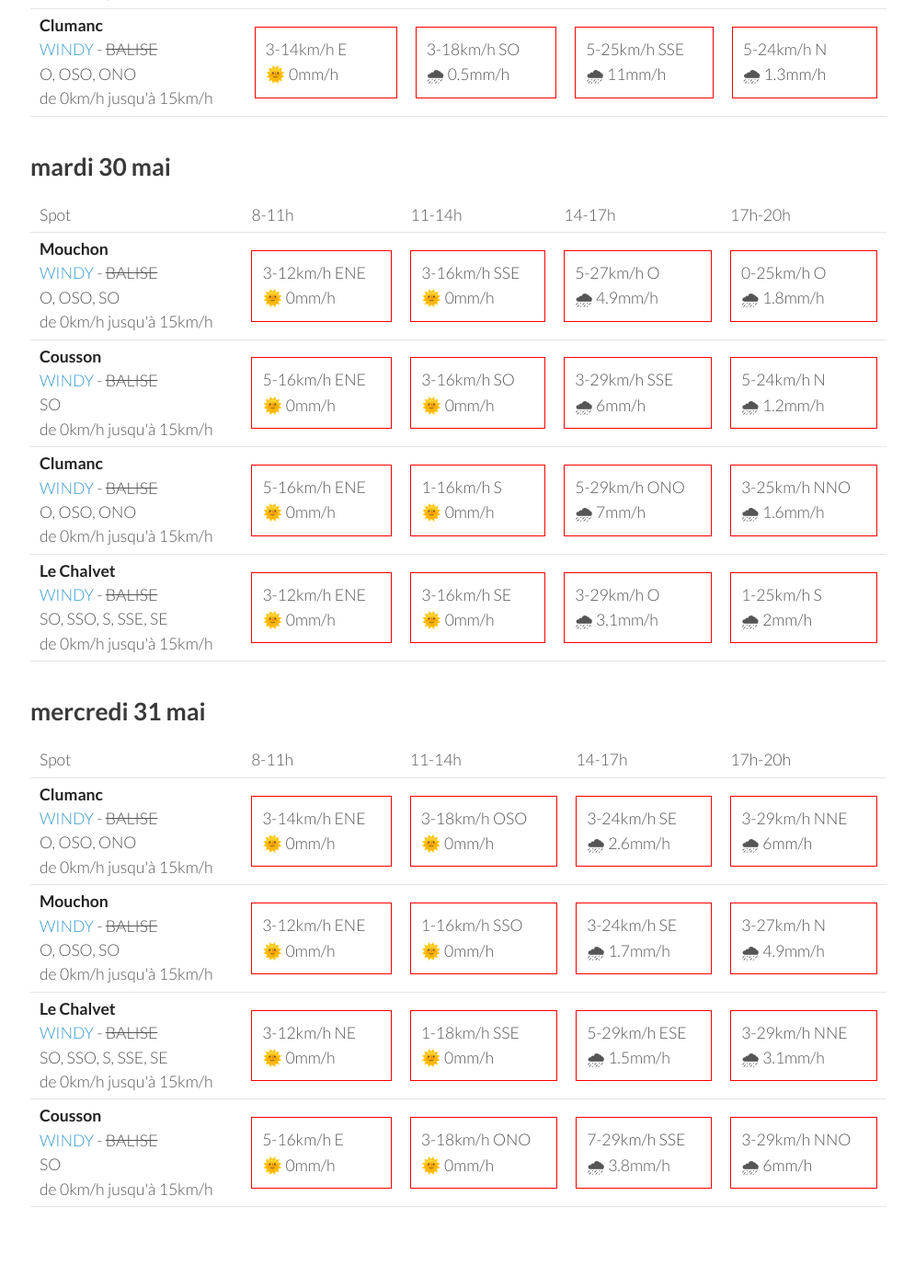
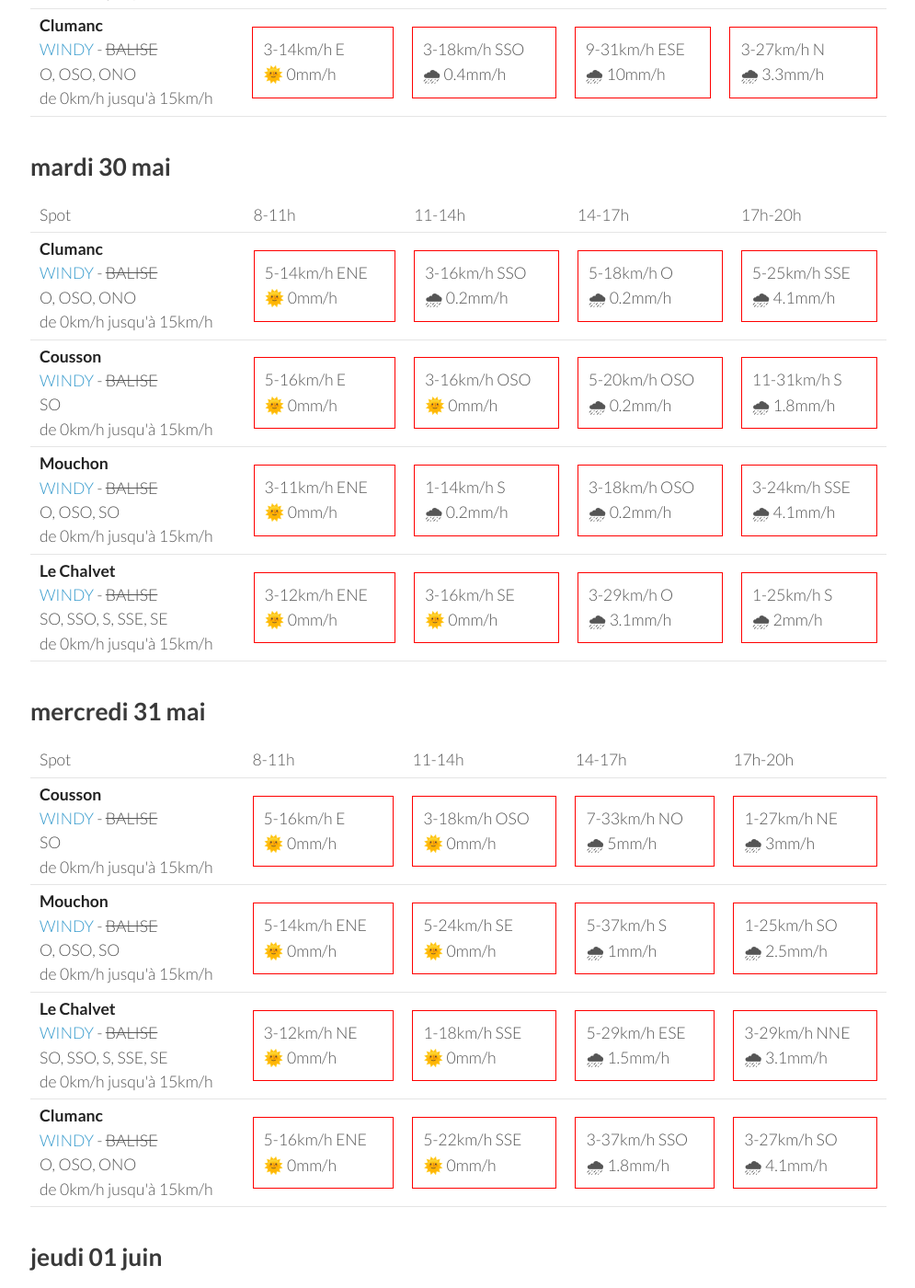
Before and after one commit to parapente-dans-le-nord/parapente-dans-le-nord.github.io, a Jekyll site: the page built from saint_andre.markdown, in a window 1280 px wide and 1400 px high, scrolled down 1892 px. Shown: the whole window at 92% size, without its empty margins (25-1020 px from the left). Built offline with Jekyll 4.4.1, drawn with Linux system fonts in a browser that asks for light colours; some of the changed text lies outside the part shown.

Commit message:
update index.markdown

```diff
--- a/saint_andre.markdown
+++ b/saint_andre.markdown
@@ -136,10 +136,10 @@ page mise à jour le samedi 27 mai 06:36
 <tr>
         <td><strong>Cousson</strong><br><a href="https://windy.com/44.054/6.240?43.940,6.241,10,m:eSAaglz">WINDY</a> - <span class="no-balise"> BALISE </span><br> <span class="vent-favorable">SO</span><br><span class="force-vent">de 0km/h jusqu'à 15km/h</span> </td>
 
-            <td><div class="not-flyable"><p>5-16km/h E</p><p>🌞 0mm/h</p></div></td>
-            <td><div class="not-flyable"><p>3-16km/h SO</p><p>🌧 0.6mm/h</p></div></td>
-            <td><div class="not-flyable"><p>5-25km/h ESE</p><p>🌧 9mm/h</p></div></td>
-            <td><div class="not-flyable"><p>3-20km/h NNE</p><p>🌧 1.5mm/h</p></div></td>
+            <td><div class="not-flyable"><p>5-14km/h E</p><p>🌞 0mm/h</p></div></td>
+            <td><div class="not-flyable"><p>3-16km/h OSO</p><p>🌧 0.4mm/h</p></div></td>
+            <td><div class="not-flyable"><p>9-27km/h SE</p><p>🌧 8mm/h</p></div></td>
+            <td><div class="not-flyable"><p>1-25km/h NNE</p><p>🌧 3.1mm/h</p></div></td>
 
 
     </tr>
@@ -156,10 +156,10 @@ page mise à jour le samedi 27 mai 06:36
 <tr>
         <td><strong>Mouchon</strong><br><a href="https://windy.com/43.992/6.424?43.878,6.425,10,m:eSuaglR">WINDY</a> - <span class="no-balise"> BALISE </span><br> <span class="vent-favorable">O, OSO, SO</span><br><span class="force-vent">de 0km/h jusqu'à 15km/h</span> </td>
 
-            <td><div class="not-flyable"><p>3-11km/h E</p><p>🌞 0mm/h</p></div></td>
-            <td><div class="not-flyable"><p>3-16km/h SSO</p><p>🌧 0.5mm/h</p></div></td>
-            <td><div class="not-flyable"><p>5-25km/h SSE</p><p>🌧 10mm/h</p></div></td>
-            <td><div class="not-flyable"><p>7-22km/h N</p><p>🌧 1.3mm/h</p></div></td>
+            <td><div class="not-flyable"><p>3-12km/h E</p><p>🌞 0mm/h</p></div></td>
+            <td><div class="not-flyable"><p>3-16km/h S</p><p>🌧 0.4mm/h</p></div></td>
+            <td><div class="not-flyable"><p>7-29km/h E</p><p>🌧 9mm/h</p></div></td>
+            <td><div class="not-flyable"><p>3-24km/h NNO</p><p>🌧 3mm/h</p></div></td>
 
 
     </tr>
@@ -167,9 +167,9 @@ page mise à jour le samedi 27 mai 06:36
         <td><strong>Clumanc</strong><br><a href="https://windy.com/44.027/6.402?43.914,6.403,10,m:eSxaglP">WINDY</a> - <span class="no-balise"> BALISE </span><br> <span class="vent-favorable">O, OSO, ONO</span><br><span class="force-vent">de 0km/h jusqu'à 15km/h</span> </td>
 
             <td><div class="not-flyable"><p>3-14km/h E</p><p>🌞 0mm/h</p></div></td>
-            <td><div class="not-flyable"><p>3-18km/h SO</p><p>🌧 0.5mm/h</p></div></td>
-            <td><div class="not-flyable"><p>5-25km/h SSE</p><p>🌧 11mm/h</p></div></td>
-            <td><div class="not-flyable"><p>5-24km/h N</p><p>🌧 1.3mm/h</p></div></td>
+            <td><div class="not-flyable"><p>3-18km/h SSO</p><p>🌧 0.4mm/h</p></div></td>
+            <td><div class="not-flyable"><p>9-31km/h ESE</p><p>🌧 10mm/h</p></div></td>
+            <td><div class="not-flyable"><p>3-27km/h N</p><p>🌧 3.3mm/h</p></div></td>
 
 
     </tr>
@@ -190,32 +190,32 @@ page mise à jour le samedi 27 mai 06:36
       <td>17h-20h</td>
     </tr>
 <tr>
-        <td><strong>Mouchon</strong><br><a href="https://windy.com/43.992/6.424?43.878,6.425,10,m:eSuaglR">WINDY</a> - <span class="no-balise"> BALISE </span><br> <span class="vent-favorable">O, OSO, SO</span><br><span class="force-vent">de 0km/h jusqu'à 15km/h</span> </td>
+        <td><strong>Clumanc</strong><br><a href="https://windy.com/44.027/6.402?43.914,6.403,10,m:eSxaglP">WINDY</a> - <span class="no-balise"> BALISE </span><br> <span class="vent-favorable">O, OSO, ONO</span><br><span class="force-vent">de 0km/h jusqu'à 15km/h</span> </td>
 
-            <td><div class="not-flyable"><p>3-12km/h ENE</p><p>🌞 0mm/h</p></div></td>
-            <td><div class="not-flyable"><p>3-16km/h SSE</p><p>🌞 0mm/h</p></div></td>
-            <td><div class="not-flyable"><p>5-27km/h O</p><p>🌧 4.9mm/h</p></div></td>
-            <td><div class="not-flyable"><p>0-25km/h O</p><p>🌧 1.8mm/h</p></div></td>
+            <td><div class="not-flyable"><p>5-14km/h ENE</p><p>🌞 0mm/h</p></div></td>
+            <td><div class="not-flyable"><p>3-16km/h SSO</p><p>🌧 0.2mm/h</p></div></td>
+            <td><div class="not-flyable"><p>5-18km/h O</p><p>🌧 0.2mm/h</p></div></td>
+            <td><div class="not-flyable"><p>5-25km/h SSE</p><p>🌧 4.1mm/h</p></div></td>
 
 
     </tr>
 <tr>
         <td><strong>Cousson</strong><br><a href="https://windy.com/44.054/6.240?43.940,6.241,10,m:eSAaglz">WINDY</a> - <span class="no-balise"> BALISE </span><br> <span class="vent-favorable">SO</span><br><span class="force-vent">de 0km/h jusqu'à 15km/h</span> </td>
 
-            <td><div class="not-flyable"><p>5-16km/h ENE</p><p>🌞 0mm/h</p></div></td>
-            <td><div class="not-flyable"><p>3-16km/h SO</p><p>🌞 0mm/h</p></div></td>
-            <td><div class="not-flyable"><p>3-29km/h SSE</p><p>🌧 6mm/h</p></div></td>
-            <td><div class="not-flyable"><p>5-24km/h N</p><p>🌧 1.2mm/h</p></div></td>
+            <td><div class="not-flyable"><p>5-16km/h E</p><p>🌞 0mm/h</p></div></td>
+            <td><div class="not-flyable"><p>3-16km/h OSO</p><p>🌞 0mm/h</p></div></td>
+            <td><div class="not-flyable"><p>5-20km/h OSO</p><p>🌧 0.2mm/h</p></div></td>
+            <td><div class="not-flyable"><p>11-31km/h S</p><p>🌧 1.8mm/h</p></div></td>
 
 
     </tr>
 <tr>
-        <td><strong>Clumanc</strong><br><a href="https://windy.com/44.027/6.402?43.914,6.403,10,m:eSxaglP">WINDY</a> - <span class="no-balise"> BALISE </span><br> <span class="vent-favorable">O, OSO, ONO</span><br><span class="force-vent">de 0km/h jusqu'à 15km/h</span> </td>
+        <td><strong>Mouchon</strong><br><a href="https://windy.com/43.992/6.424?43.878,6.425,10,m:eSuaglR">WINDY</a> - <span class="no-balise"> BALISE </span><br> <span class="vent-favorable">O, OSO, SO</span><br><span class="force-vent">de 0km/h jusqu'à 15km/h</span> </td>
 
-            <td><div class="not-flyable"><p>5-16km/h ENE</p><p>🌞 0mm/h</p></div></td>
-            <td><div class="not-flyable"><p>1-16km/h S</p><p>🌞 0mm/h</p></div></td>
-            <td><div class="not-flyable"><p>5-29km/h ONO</p><p>🌧 7mm/h</p></div></td>
-            <td><div class="not-flyable"><p>3-25km/h NNO</p><p>🌧 1.6mm/h</p></div></td>
+            <td><div class="not-flyable"><p>3-11km/h ENE</p><p>🌞 0mm/h</p></div></td>
+            <td><div class="not-flyable"><p>1-14km/h S</p><p>🌧 0.2mm/h</p></div></td>
+            <td><div class="not-flyable"><p>3-18km/h OSO</p><p>🌧 0.2mm/h</p></div></td>
+            <td><div class="not-flyable"><p>3-24km/h SSE</p><p>🌧 4.1mm/h</p></div></td>
 
 
     </tr>
@@ -246,22 +246,22 @@ page mise à jour le samedi 27 mai 06:36
       <td>17h-20h</td>
     </tr>
 <tr>
-        <td><strong>Clumanc</strong><br><a href="https://windy.com/44.027/6.402?43.914,6.403,10,m:eSxaglP">WINDY</a> - <span class="no-balise"> BALISE </span><br> <span class="vent-favorable">O, OSO, ONO</span><br><span class="force-vent">de 0km/h jusqu'à 15km/h</span> </td>
+        <td><strong>Cousson</strong><br><a href="https://windy.com/44.054/6.240?43.940,6.241,10,m:eSAaglz">WINDY</a> - <span class="no-balise"> BALISE </span><br> <span class="vent-favorable">SO</span><br><span class="force-vent">de 0km/h jusqu'à 15km/h</span> </td>
 
-            <td><div class="not-flyable"><p>3-14km/h ENE</p><p>🌞 0mm/h</p></div></td>
+            <td><div class="not-flyable"><p>5-16km/h E</p><p>🌞 0mm/h</p></div></td>
             <td><div class="not-flyable"><p>3-18km/h OSO</p><p>🌞 0mm/h</p></div></td>
-            <td><div class="not-flyable"><p>3-24km/h SE</p><p>🌧 2.6mm/h</p></div></td>
-            <td><div class="not-flyable"><p>3-29km/h NNE</p><p>🌧 6mm/h</p></div></td>
+            <td><div class="not-flyable"><p>7-33km/h NO</p><p>🌧 5mm/h</p></div></td>
+            <td><div class="not-flyable"><p>1-27km/h NE</p><p>🌧 3mm/h</p></div></td>
 
 
     </tr>
 <tr>
         <td><strong>Mouchon</strong><br><a href="https://windy.com/43.992/6.424?43.878,6.425,10,m:eSuaglR">WINDY</a> - <span class="no-balise"> BALISE </span><br> <span class="vent-favorable">O, OSO, SO</span><br><span class="force-vent">de 0km/h jusqu'à 15km/h</span> </td>
 
-            <td><div class="not-flyable"><p>3-12km/h ENE</p><p>🌞 0mm/h</p></div></td>
-            <td><div class="not-flyable"><p>1-16km/h SSO</p><p>🌞 0mm/h</p></div></td>
-            <td><div class="not-flyable"><p>3-24km/h SE</p><p>🌧 1.7mm/h</p></div></td>
-            <td><div class="not-flyable"><p>3-27km/h N</p><p>🌧 4.9mm/h</p></div></td>
+            <td><div class="not-flyable"><p>5-14km/h ENE</p><p>🌞 0mm/h</p></div></td>
+            <td><div class="not-flyable"><p>5-24km/h SE</p><p>🌞 0mm/h</p></div></td>
+            <td><div class="not-flyable"><p>5-37km/h S</p><p>🌧 1mm/h</p></div></td>
+            <td><div class="not-flyable"><p>1-25km/h SO</p><p>🌧 2.5mm/h</p></div></td>
 
 
     </tr>
@@ -276,12 +276,12 @@ page mise à jour le samedi 27 mai 06:36
 
     </tr>
 <tr>
-        <td><strong>Cousson</strong><br><a href="https://windy.com/44.054/6.240?43.940,6.241,10,m:eSAaglz">WINDY</a> - <span class="no-balise"> BALISE </span><br> <span class="vent-favorable">SO</span><br><span class="force-vent">de 0km/h jusqu'à 15km/h</span> </td>
+        <td><strong>Clumanc</strong><br><a href="https://windy.com/44.027/6.402?43.914,6.403,10,m:eSxaglP">WINDY</a> - <span class="no-balise"> BALISE </span><br> <span class="vent-favorable">O, OSO, ONO</span><br><span class="force-vent">de 0km/h jusqu'à 15km/h</span> </td>
 
-            <td><div class="not-flyable"><p>5-16km/h E</p><p>🌞 0mm/h</p></div></td>
-            <td><div class="not-flyable"><p>3-18km/h ONO</p><p>🌞 0mm/h</p></div></td>
-            <td><div class="not-flyable"><p>7-29km/h SSE</p><p>🌧 3.8mm/h</p></div></td>
-            <td><div class="not-flyable"><p>3-29km/h NNO</p><p>🌧 6mm/h</p></div></td>
+            <td><div class="not-flyable"><p>5-16km/h ENE</p><p>🌞 0mm/h</p></div></td>
+            <td><div class="not-flyable"><p>5-22km/h SSE</p><p>🌞 0mm/h</p></div></td>
+            <td><div class="not-flyable"><p>3-37km/h SSO</p><p>🌧 1.8mm/h</p></div></td>
+            <td><div class="not-flyable"><p>3-27km/h SO</p><p>🌧 4.1mm/h</p></div></td>
 
 
     </tr>
@@ -289,3 +289,49 @@ page mise à jour le samedi 27 mai 06:36
 </tbody>
 </table>
 {:/}
+## jeudi 01 juin
+
+{::nomarkdown}
+<table>
+  <tbody>
+    <tr>
+      <td>Spot</td>
+      <td>8-11h</td>
+      <td>11-14h</td>
+      <td>14-17h</td>
+      <td>17h-20h</td>
+    </tr>
+<tr>
+        <td><strong>Cousson</strong><br><a href="https://windy.com/44.054/6.240?43.940,6.241,10,m:eSAaglz">WINDY</a> - <span class="no-balise"> BALISE </span><br> <span class="vent-favorable">SO</span><br><span class="force-vent">de 0km/h jusqu'à 15km/h</span> </td>
+
+            <td><div class="not-flyable"><p>5-16km/h E</p><p>🌞 0mm/h</p></div></td>
+            <td><div class="not-flyable"><p>3-16km/h SO</p><p>🌞 0mm/h</p></div></td>
+            <td><div class="not-flyable"><p>5-24km/h SO</p><p>🌞 0mm/h</p></div></td>
+            <td><div class="not-flyable"><p>5-27km/h ENE</p><p>🌧 7mm/h</p></div></td>
+
+
+    </tr>
+<tr>
+        <td><strong>Mouchon</strong><br><a href="https://windy.com/43.992/6.424?43.878,6.425,10,m:eSuaglR">WINDY</a> - <span class="no-balise"> BALISE </span><br> <span class="vent-favorable">O, OSO, SO</span><br><span class="force-vent">de 0km/h jusqu'à 15km/h</span> </td>
+
+            <td><div class="not-flyable"><p>3-12km/h E</p><p>🌞 0mm/h</p></div></td>
+            <td><div class="not-flyable"><p>5-18km/h SSE</p><p>🌧 0.2mm/h</p></div></td>
+            <td><div class="not-flyable"><p>3-20km/h SSE</p><p>🌧 0.4mm/h</p></div></td>
+            <td><div class="not-flyable"><p>7-27km/h NO</p><p>🌧 1.5mm/h</p></div></td>
+
+
+    </tr>
+<tr>
+        <td><strong>Clumanc</strong><br><a href="https://windy.com/44.027/6.402?43.914,6.403,10,m:eSxaglP">WINDY</a> - <span class="no-balise"> BALISE </span><br> <span class="vent-favorable">O, OSO, ONO</span><br><span class="force-vent">de 0km/h jusqu'à 15km/h</span> </td>
+
+            <td><div class="not-flyable"><p>3-16km/h ENE</p><p>🌞 0mm/h</p></div></td>
+            <td><div class="not-flyable"><p>3-20km/h S</p><p>🌧 0.2mm/h</p></div></td>
+            <td><div class="not-flyable"><p>3-20km/h S</p><p>🌧 0.3mm/h</p></div></td>
+            <td><div class="not-flyable"><p>7-29km/h NO</p><p>🌧 2.4mm/h</p></div></td>
+
+
+    </tr>
+
+</tbody>
+</table>
+{:/}
```
Also changed, not shown: other parts of saint_andre.markdown (+1 -1 lines).
